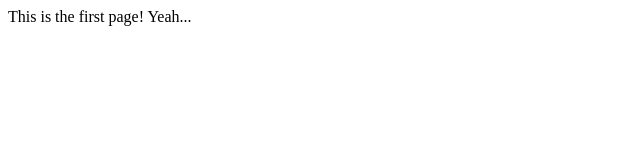
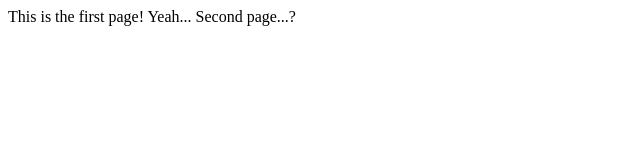
Before and after one commit to frankpm/git-demo, a plain HTML site: page index.html in a window 1280 px wide. Shown: the whole page, without its empty margins (0-640 px from the left). Drawn offline with Linux system fonts and the light colour scheme.

Commit message:
A few changes here again

```diff
--- a/index.html
+++ b/index.html
@@ -7,5 +7,6 @@
 
 	<body>
 		This is the first page! Yeah...
+		Second page...?
 	</body>
 </html>
```
Also changed, not shown: 1 other file.
